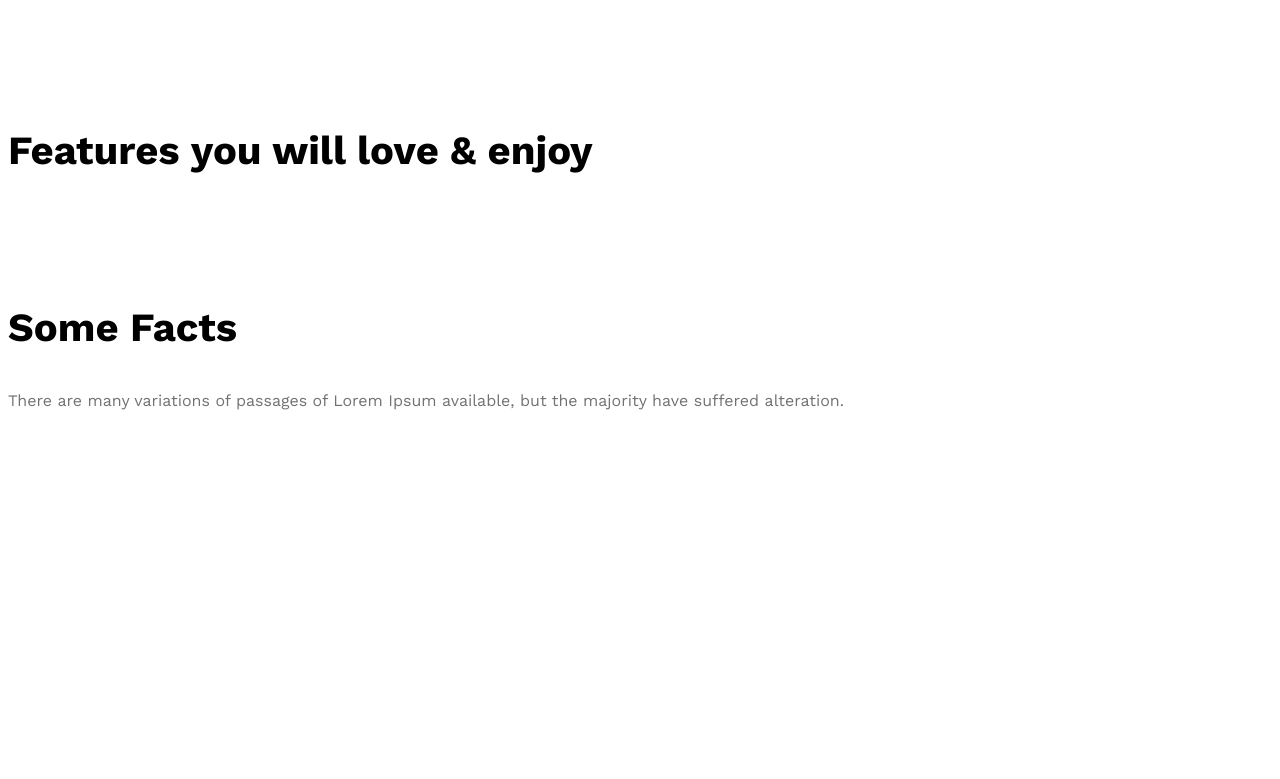
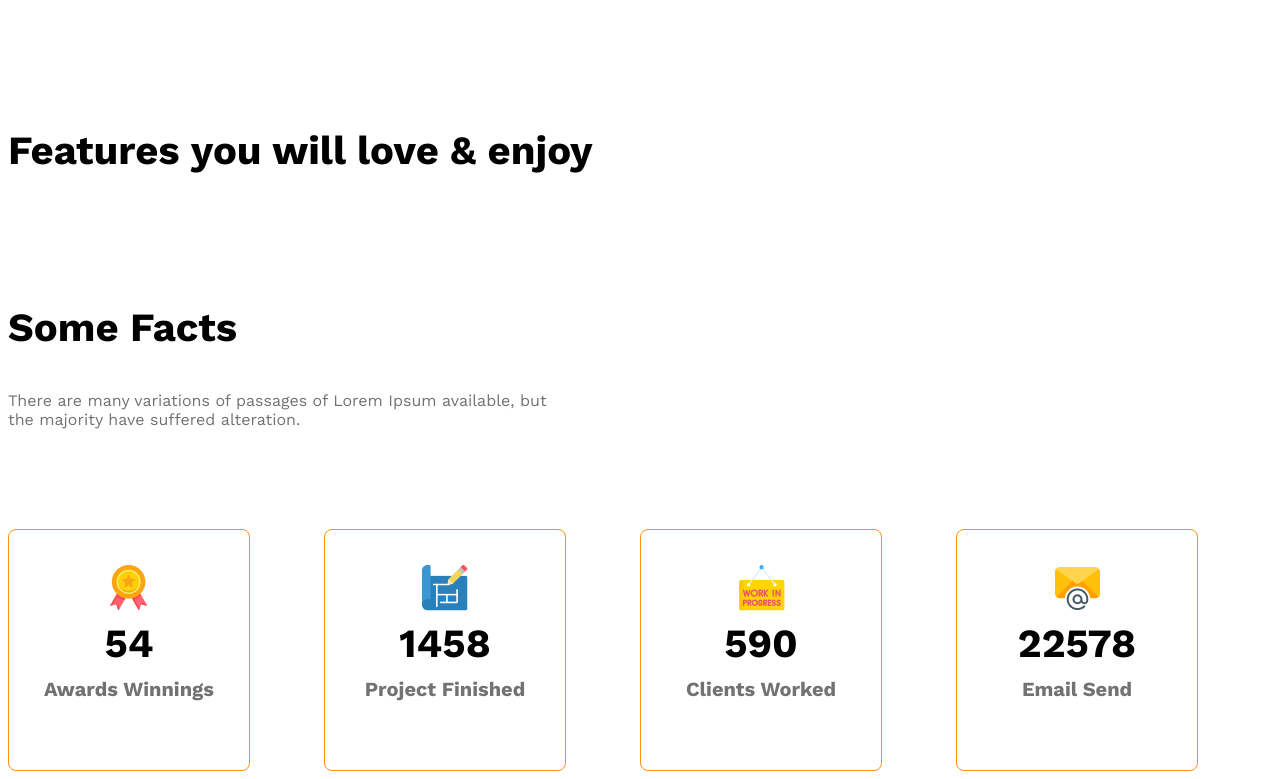
Before and after one commit to Mithila401/g3-architect-responsive-progect, a plain HTML site: page index.html in a window 1280 px wide. Shown: the part 2037-2816 px from the top of the page. Before the commit the page ends 2463 px from the top, so only its background shows below. Drawn offline with nearby package versions, Linux system fonts and the light colour scheme.

Commit message:
some facts section done

```diff
--- a/index.html
+++ b/index.html
@@ -53,7 +53,33 @@
          <!-- some facts start   -->
           <section class="some-facts">
             <h3 class="section-title">Some Facts</h3>
-            <p class="text-light-gray">There are many variations of passages of Lorem Ipsum available, but the majority have suffered alteration.</p>
+            <p class="text-light-gray fact-description">There are many variations of passages of Lorem Ipsum available, but the majority have suffered alteration.</p>
+            <div class="facts-container">
+              <div class="fact-card display-flex">
+                <div><img src="images/icons/ribon.png" alt="" class="fact-icon">
+                  <h4 class="fact-number">54</h4>
+                  <h5 class="fact-name text-light-gray">Awards Winnings</h5>
+                </div>
+              </div>
+              <div class="fact-card display-flex">
+                <div><img src="images/icons/projects.png" alt="" class="fact-icon">
+                  <h4 class="fact-number">1458</h4>
+                  <h5 class="fact-name text-light-gray">Project Finished</h5>
+                </div>
+              </div>
+              <div class="fact-card display-flex">
+                <div><img src="images/icons/customers.png" alt="" class="fact-icon">
+                  <h4 class="fact-number">590</h4>
+                  <h5 class="fact-name text-light-gray">Clients Worked</h5>
+                </div>
+              </div>
+              <div class="fact-card display-flex">
+               <div><img src="images/icons/email.png" alt="" class="fact-icon">
+                <h4 class="fact-number">22578</h4>
+                <h5 class="fact-name text-light-gray">Email Send</h5>
+              </div>
+              </div>
+            </div>
           </section>
           <!-- some facts ends here -->
     </main>
--- a/styles/architects.css
+++ b/styles/architects.css
@@ -111,11 +111,45 @@ main > section{
     max-width: 500px;
 }
 
-
-
 #quick-list{
     font-weight: 500;
 }
+/* some facts styles    */
+.fact-card{
+    border: 1px solid #FF900E;
+    width: 240px;
+    height: 240px;
+    border-radius: 8px;
+    text-align: center;
+    align-items: center;
+    justify-content: center;
+}
+
+.facts-container{
+    display: grid;
+    grid-template-columns: repeat(4, 1fr);
+    margin-top: 100px;
+}
+
+.fact-number{
+     font-size: 2.5rem;
+     font-weight: 600px;
+     margin-top: 5px;
+     margin-bottom: 10px;
+}
+
+.fact-name{
+    font-size: 1.25rem;
+    font-weight: 600px;
+    margin-top: 5px;
+}
+
+.fact-description{
+    max-width: 540px;
+    margin-top: 25px;
+}
+
+
 
 
 
```
